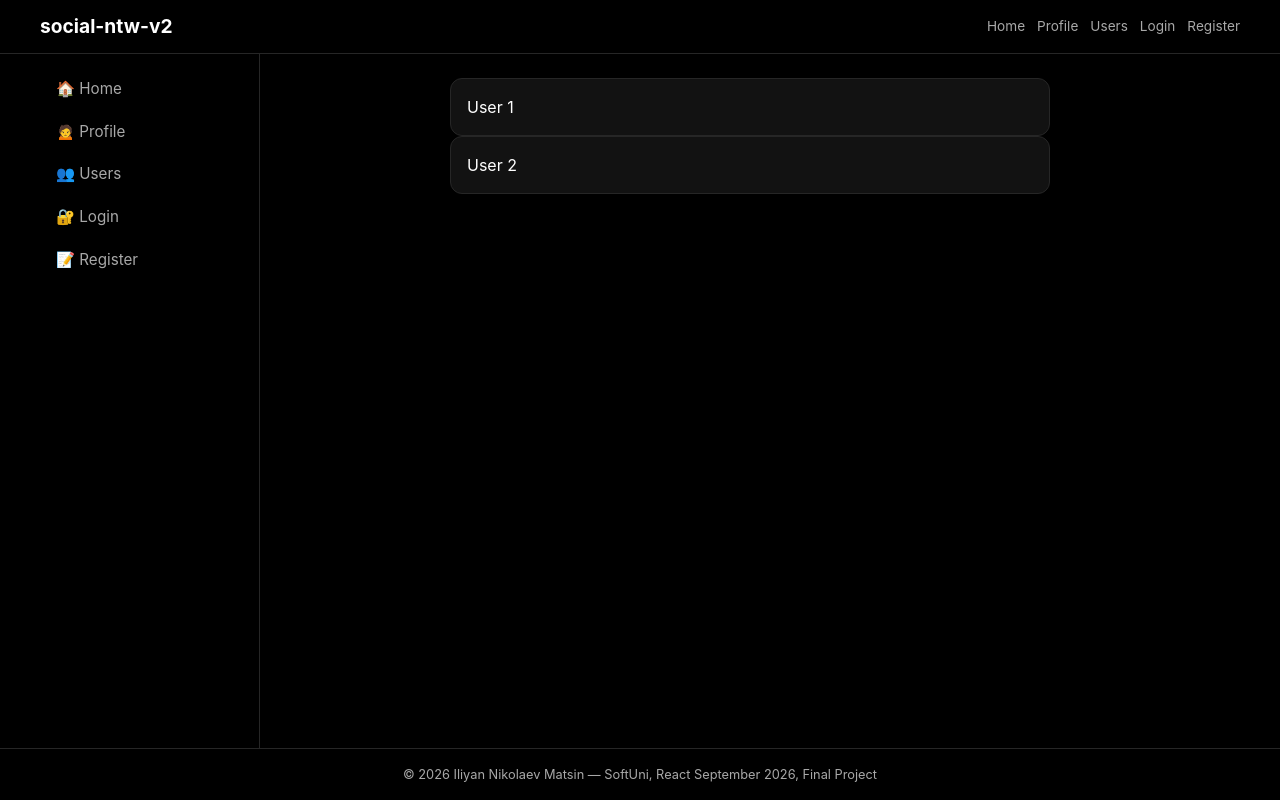
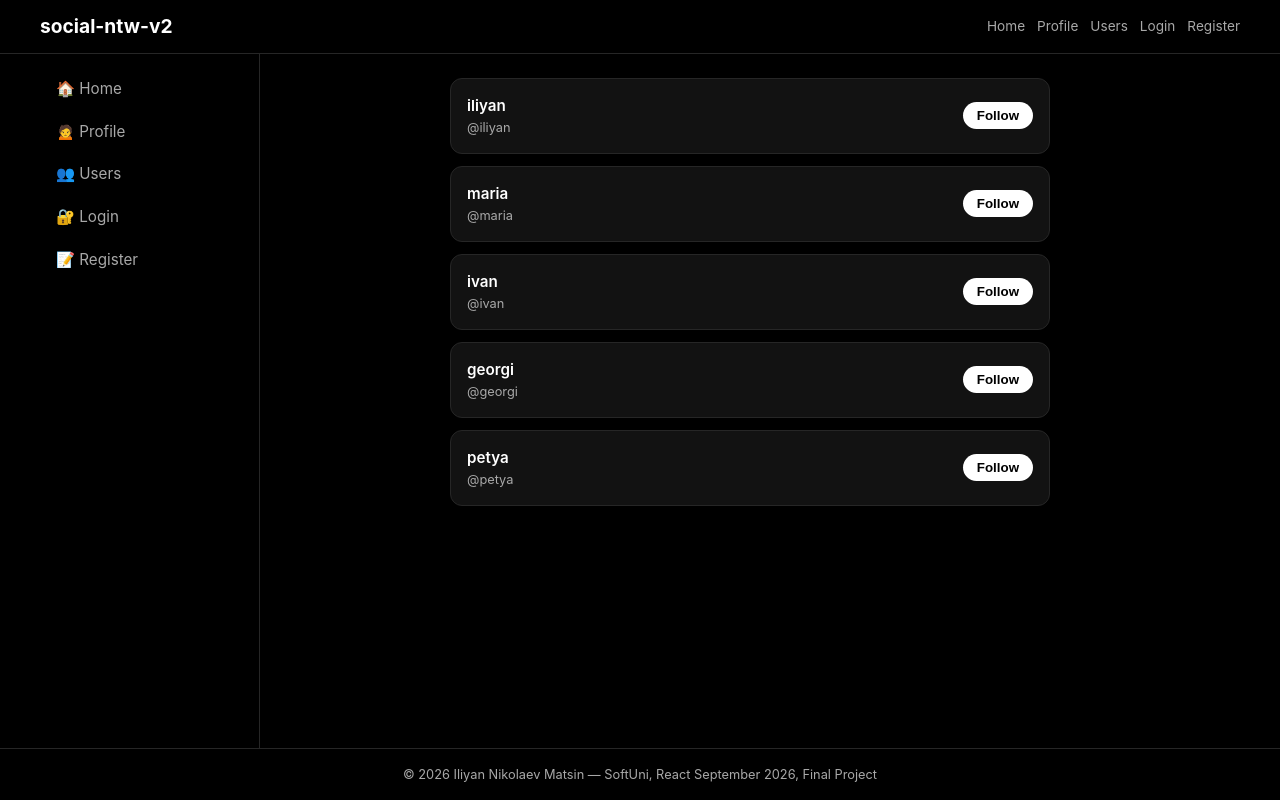
Before and after one commit to iliyanNikolaev/react-social-ntw-v2, a React (Vite) app in the folder client/: page /users in a window 1280 px wide. Built offline with nearby package versions, Linux system fonts and the light colour scheme.

Commit message:
Users, Login, Register pages

```diff
--- a/client/src/App.jsx
+++ b/client/src/App.jsx
@@ -1,11 +1,11 @@
 import { Routes, Route } from "react-router-dom";
 
 import EditProfile from "./pages/EditProfile";
-import Register from "./pages/Register";
+import Register from "./pages/Register/Register";
 import EditPost from "./pages/EditPost";
 import Profile from "./pages/Profile/Profile";
-import Users from "./pages/Users";
-import Login from "./pages/Login";
+import Users from "./pages/Users/Users";
+import Login from "./pages/Login/Login";
 import Home from "./pages/Home";
 
 function App() {
--- a/client/src/pages/Login.jsx
+++ /dev/null
@@ -1,11 +0,0 @@
-import MainLayout from "../layouts/MainLayout/MainLayout";
-
-export default function Login() {
-  return (
-    <MainLayout>
-      <div className="container">
-        <h2>Login</h2>
-      </div>
-    </MainLayout>
-  );
-}
--- /dev/null
+++ b/client/src/pages/Login/Login.jsx
@@ -0,0 +1,52 @@
+import MainLayout from "../../layouts/MainLayout/MainLayout";
+import styles from "./Login.module.css";
+import { useState } from "react";
+
+export default function Login() {
+  const [username, setUsername] = useState("");
+  const [password, setPassword] = useState("");
+
+  const handleSubmit = (e) => {
+    e.preventDefault();
+
+    if (!username || !password) return;
+
+    console.log("Login:", { username, password });
+  };
+
+  return (
+    <MainLayout>
+      <div className="container">
+
+        <div className={styles.wrapper}>
+          <h2 className={styles.title}>Login</h2>
+
+          <form className={styles.form} onSubmit={handleSubmit}>
+
+            <input
+              className={styles.input}
+              type="text"
+              placeholder="Username"
+              value={username}
+              onChange={(e) => setUsername(e.target.value)}
+            />
+
+            <input
+              className={styles.input}
+              type="password"
+              placeholder="Password"
+              value={password}
+              onChange={(e) => setPassword(e.target.value)}
+            />
+
+            <button className={styles.button} type="submit">
+              Login
+            </button>
+
+          </form>
+        </div>
+
+      </div>
+    </MainLayout>
+  );
+}
--- /dev/null
+++ b/client/src/pages/Login/Login.module.css
@@ -0,0 +1,75 @@
+/* WRAPPER */
+.wrapper {
+  background-color: var(--bg-secondary);
+  border: 1px solid var(--border);
+  border-radius: var(--radius);
+  padding: 20px;
+  margin-top: 40px;
+}
+
+/* TITLE */
+.title {
+  margin-bottom: 16px;
+  font-size: 1.2rem;
+}
+
+/* FORM */
+.form {
+  display: flex;
+  flex-direction: column;
+  gap: 12px;
+}
+
+/* INPUT */
+.input {
+  width: 100%;
+  padding: 12px;
+  border-radius: 12px;
+  border: 1px solid var(--border);
+  background-color: var(--bg);
+  color: var(--text);
+  font-size: 1rem;
+}
+
+.input:focus {
+  outline: none;
+  border-color: var(--text-secondary);
+}
+
+/* BUTTON */
+.button {
+  margin-top: 4px;
+  background-color: var(--accent);
+  color: black;
+  border: none;
+  padding: 10px;
+  border-radius: 999px;
+  font-weight: 600;
+  cursor: pointer;
+  transition: 0.2s;
+}
+
+.button:hover {
+  opacity: 0.85;
+}
+
+/* ========================= */
+/* 📱 MOBILE */
+/* ========================= */
+@media (max-width: 480px) {
+  .wrapper {
+    margin-top: 20px;
+    padding: 16px;
+    border-radius: 0;
+    border-left: none;
+    border-right: none;
+  }
+
+  .title {
+    font-size: 1.1rem;
+  }
+
+  .button {
+    width: 100%;
+  }
+}
--- a/client/src/pages/Register.jsx
+++ /dev/null
@@ -1,11 +0,0 @@
-import MainLayout from "../layouts/MainLayout/MainLayout";
-
-export default function Register() {
-  return (
-    <MainLayout>
-      <div className="container">
-        <h2>Register</h2>
-      </div>
-    </MainLayout>
-  );
-}
--- /dev/null
+++ b/client/src/pages/Register/Register.jsx
@@ -0,0 +1,66 @@
+import MainLayout from "../../layouts/MainLayout/MainLayout";
+import styles from "./Register.module.css";
+import { useState } from "react";
+
+export default function Register() {
+  const [username, setUsername] = useState("");
+  const [password, setPassword] = useState("");
+  const [confirmPassword, setConfirmPassword] = useState("");
+
+  const handleSubmit = (e) => {
+    e.preventDefault();
+
+    if (!username || !password || !confirmPassword) return;
+
+    if (password !== confirmPassword) {
+      console.error("Passwords do not match");
+      return;
+    }
+
+    console.log("Register:", { username, password });
+  };
+
+  return (
+    <MainLayout>
+      <div className="container">
+
+        <div className={styles.wrapper}>
+          <h2 className={styles.title}>Register</h2>
+
+          <form className={styles.form} onSubmit={handleSubmit}>
+
+            <input
+              className={styles.input}
+              type="text"
+              placeholder="Username"
+              value={username}
+              onChange={(e) => setUsername(e.target.value)}
+            />
+
+            <input
+              className={styles.input}
+              type="password"
+              placeholder="Password"
+              value={password}
+              onChange={(e) => setPassword(e.target.value)}
+            />
+
+            <input
+              className={styles.input}
+              type="password"
+              placeholder="Confirm Password"
+              value={confirmPassword}
+              onChange={(e) => setConfirmPassword(e.target.value)}
+            />
+
+            <button className={styles.button} type="submit">
+              Register
+            </button>
+
+          </form>
+        </div>
+
+      </div>
+    </MainLayout>
+  );
+}
--- /dev/null
+++ b/client/src/pages/Register/Register.module.css
@@ -0,0 +1,75 @@
+/* WRAPPER */
+.wrapper {
+  background-color: var(--bg-secondary);
+  border: 1px solid var(--border);
+  border-radius: var(--radius);
+  padding: 20px;
+  margin-top: 40px;
+}
+
+/* TITLE */
+.title {
+  margin-bottom: 16px;
+  font-size: 1.2rem;
+}
+
+/* FORM */
+.form {
+  display: flex;
+  flex-direction: column;
+  gap: 12px;
+}
+
+/* INPUT */
+.input {
+  width: 100%;
+  padding: 12px;
+  border-radius: 12px;
+  border: 1px solid var(--border);
+  background-color: var(--bg);
+  color: var(--text);
+  font-size: 1rem;
+}
+
+.input:focus {
+  outline: none;
+  border-color: var(--text-secondary);
+}
+
+/* BUTTON */
+.button {
+  margin-top: 4px;
+  background-color: var(--accent);
+  color: black;
+  border: none;
+  padding: 10px;
+  border-radius: 999px;
+  font-weight: 600;
+  cursor: pointer;
+  transition: 0.2s;
+}
+
+.button:hover {
+  opacity: 0.85;
+}
+
+/* ========================= */
+/* 📱 MOBILE */
+/* ========================= */
+@media (max-width: 480px) {
+  .wrapper {
+    margin-top: 20px;
+    padding: 16px;
+    border-radius: 0;
+    border-left: none;
+    border-right: none;
+  }
+
+  .title {
+    font-size: 1.1rem;
+  }
+
+  .button {
+    width: 100%;
+  }
+}
--- a/client/src/pages/Users.jsx
+++ /dev/null
@@ -1,12 +0,0 @@
-import MainLayout from "../layouts/MainLayout/MainLayout";
-
-export default function Users() {
-  return (
-    <MainLayout>
-      <div className="container">
-        <div className="card">User 1</div>
-        <div className="card">User 2</div>
-      </div>
-    </MainLayout>
-  );
-}
--- /dev/null
+++ b/client/src/pages/Users/Users.jsx
@@ -0,0 +1,52 @@
+import MainLayout from "../../layouts/MainLayout/MainLayout";
+import styles from "./Users.module.css";
+import { useState } from "react";
+
+export default function Users() {
+  const [following, setFollowing] = useState({});
+
+  const users = [
+    { id: 1, username: "iliyan" },
+    { id: 2, username: "maria" },
+    { id: 3, username: "ivan" },
+    { id: 4, username: "georgi" },
+    { id: 5, username: "petya" },
+  ];
+
+  const toggleFollow = (id) => {
+    setFollowing((prev) => ({
+      ...prev,
+      [id]: !prev[id],
+    }));
+  };
+
+  return (
+    <MainLayout>
+      <div className="container">
+        <div className={styles.list}>
+          {users.map((user) => (
+            <div key={user.id} className={`card ${styles.userCard}`}>
+
+              <div className={styles.userInfo}>
+                <div className={styles.username}>
+                  {user.username}
+                </div>
+                <div className={styles.handle}>
+                  @{user.username}
+                </div>
+              </div>
+
+              <button
+                className={styles.followBtn}
+                onClick={() => toggleFollow(user.id)}
+              >
+                {following[user.id] ? "Following" : "Follow"}
+              </button>
+
+            </div>
+          ))}
+        </div>
+      </div>
+    </MainLayout>
+  );
+}
--- /dev/null
+++ b/client/src/pages/Users/Users.module.css
@@ -0,0 +1,61 @@
+/* LIST */
+.list {
+  display: flex;
+  flex-direction: column;
+  gap: 12px;
+}
+
+/* USER CARD */
+.userCard {
+  display: flex;
+  justify-content: space-between;
+  align-items: center;
+}
+
+/* USER INFO */
+.userInfo {
+  display: flex;
+  flex-direction: column;
+}
+
+.username {
+  font-weight: 600;
+  font-size: 0.95rem;
+}
+
+.handle {
+  color: var(--text-secondary);
+  font-size: 0.8rem;
+}
+
+/* BUTTON */
+.followBtn {
+  border: none;
+  border-radius: 999px;
+  padding: 6px 14px;
+  font-weight: 600;
+  cursor: pointer;
+  background: var(--accent);
+  color: black;
+  transition: 0.2s;
+}
+
+.followBtn:hover {
+  opacity: 0.85;
+}
+
+/* ========================= */
+/* 📱 MOBILE */
+/* ========================= */
+@media (max-width: 480px) {
+  .userCard {
+    flex-direction: column;
+    align-items: flex-start;
+    gap: 10px;
+  }
+
+  .followBtn {
+    width: 100%;
+    text-align: center;
+  }
+}
```
